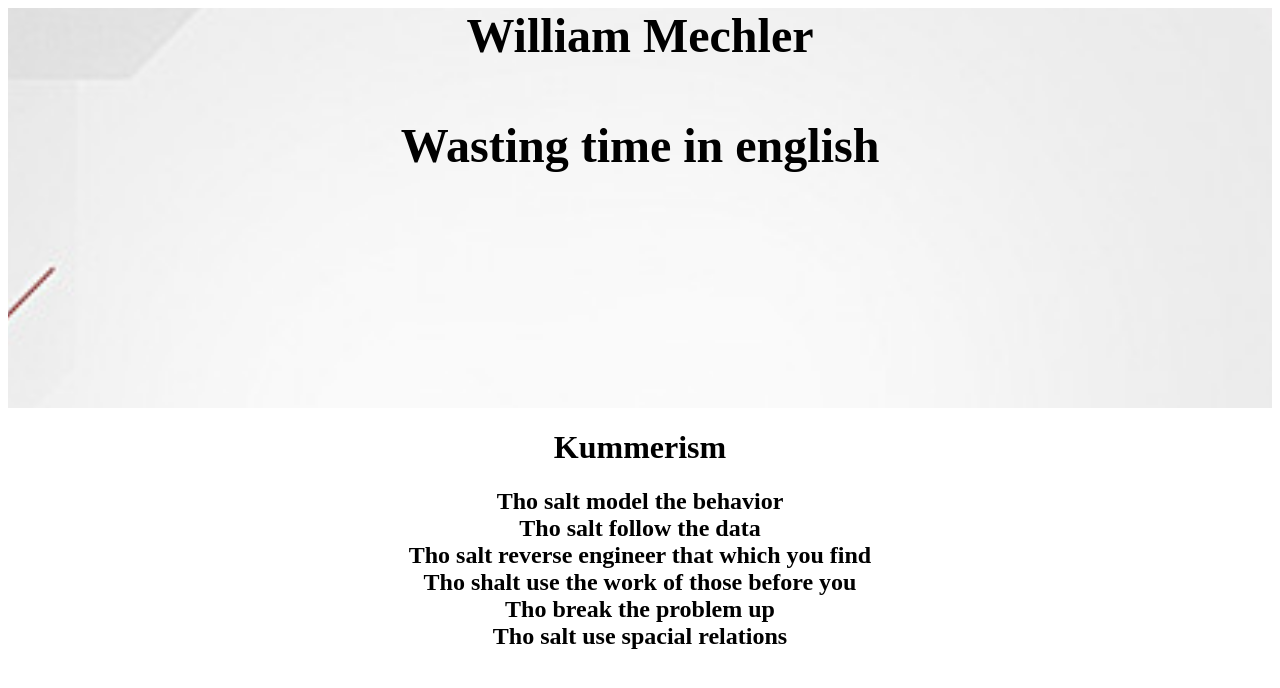
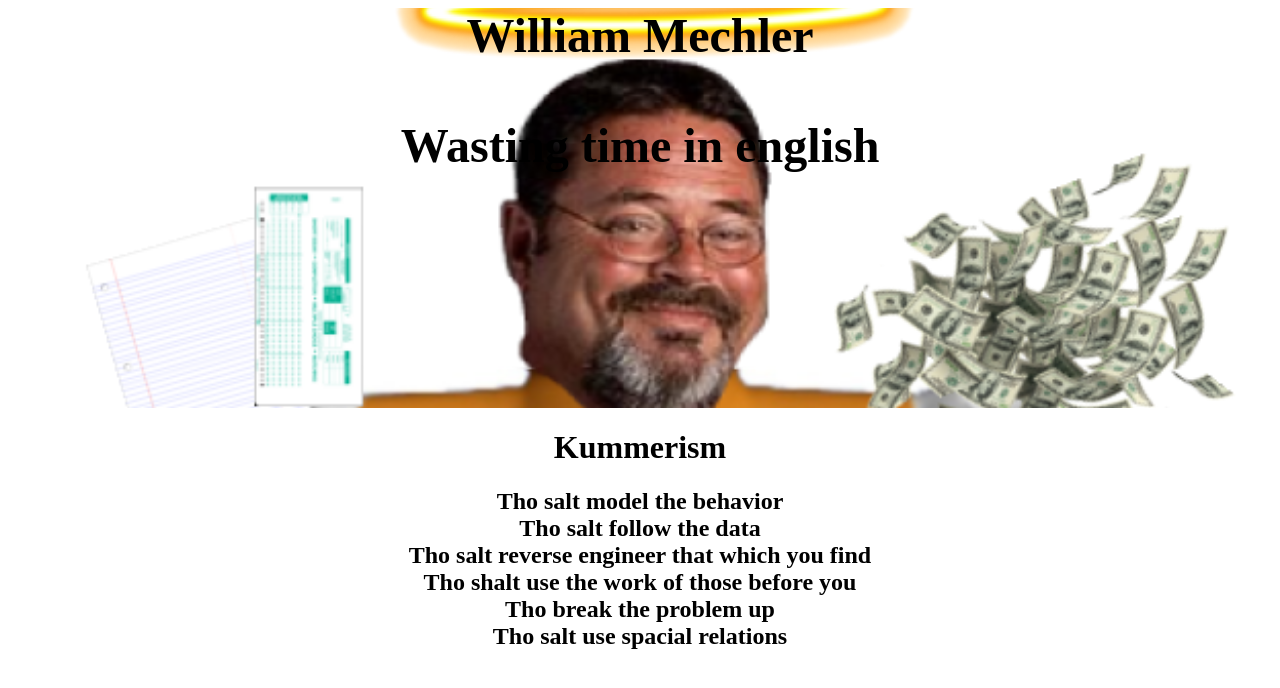
Before and after one commit to WilliamMechler/englishptoject, a plain HTML site: page index.html in a window 1280 px wide. Drawn offline with Linux system fonts and the light colour scheme.

Commit message:
Update index.css

```diff
--- a/index.css
+++ b/index.css
@@ -4,7 +4,7 @@
 }
 
 #header-bg{
- background-image: url("whitebg.jpg");
+ background-image: url("kummerfunny.png");
 
     /* Set a specific height */
     height: 400px;
```
